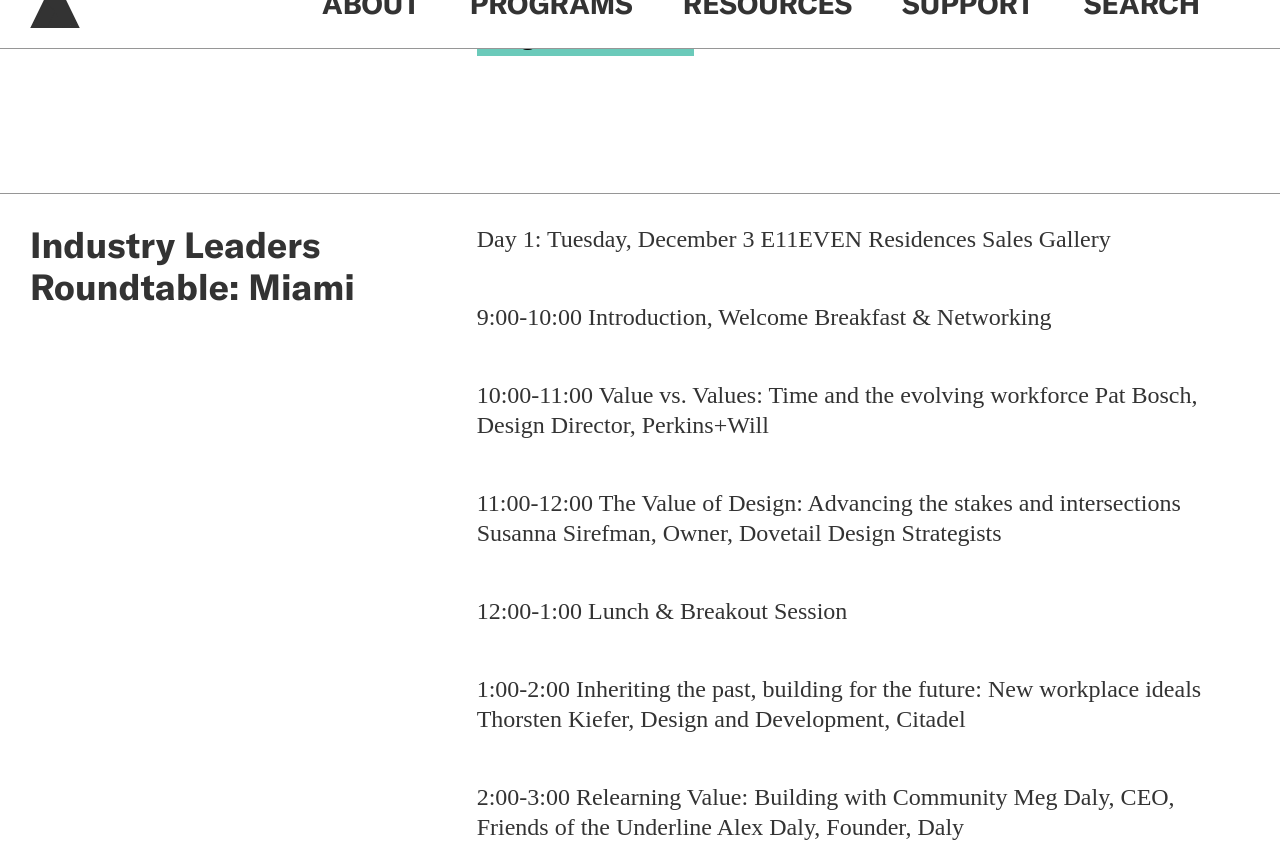
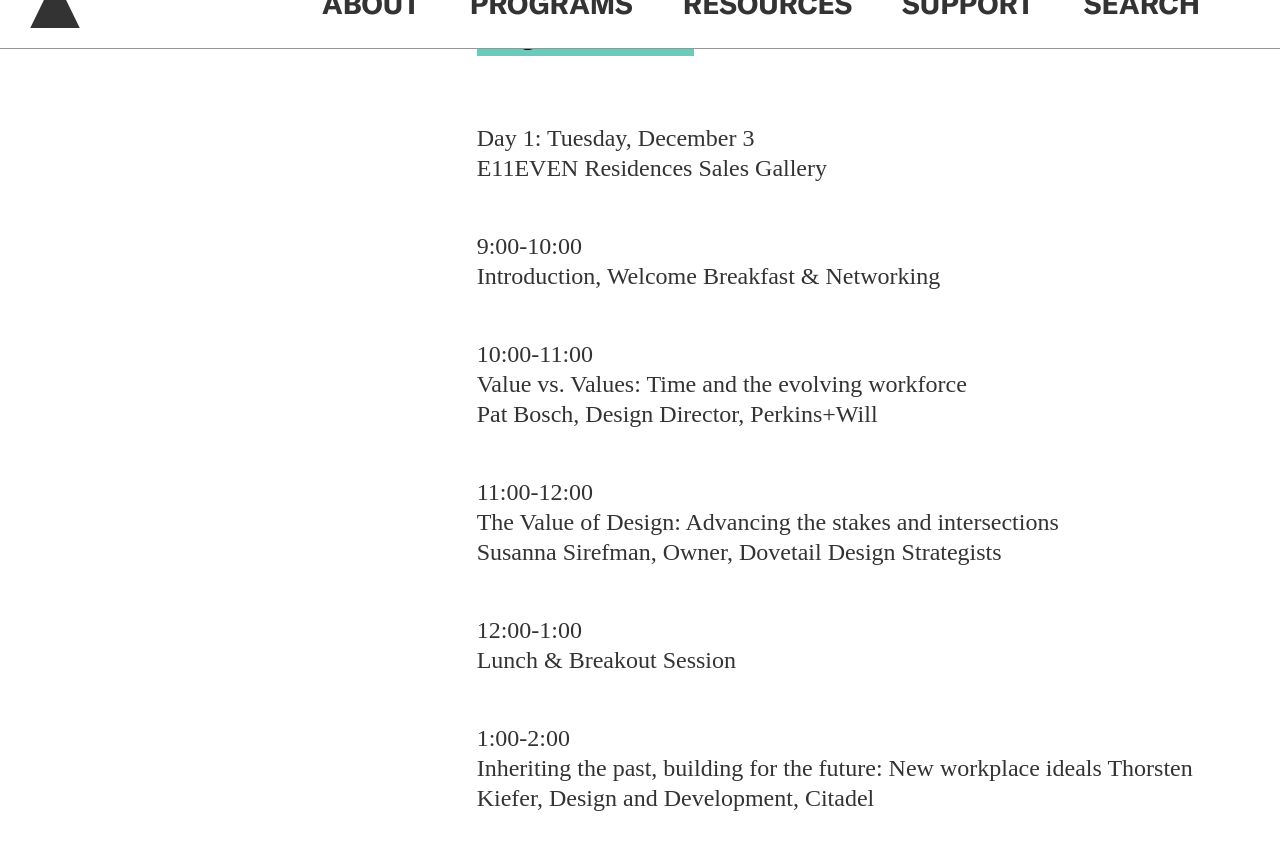
Before and after one commit to jengalas/bwaf-bbw, a Jekyll site: the page built from _programs/industry-leaders-roundtable-retreat.md, in a window 1280 px wide and 900 px high, scrolled down 2711 px, cut to the strip 34-900 px from the top of the window. Built offline with Jekyll 4.4.1, drawn with Linux system fonts in a browser that asks for light colours; nearby versions of some CDN libraries; some web fonts are replaced; some of the changed text lies outside the part shown.

Commit message:
Updated 1 file via CloudCannon.

```diff
--- a/_programs/industry-leaders-roundtable-retreat.md
+++ b/_programs/industry-leaders-roundtable-retreat.md
@@ -106,124 +106,70 @@
           https://www.eventbrite.com/e/2024-industry-leaders-roundtable-retreat-miami-tickets-1055638526249
     section_break: false
     include_left-hand_column_text_: false
-  - template: text-block
-    button:
-      - button_text:
-        button_link:
-    section_break: true
-    include_left-hand_column_text_: true
-    lefthand_text:
-      header_type: Medium Header
-      text: 'Industry Leaders Roundtable: Miami'
-      download: ''
-      link_url: >-
-        https://www.eventbrite.com/e/2024-industry-leaders-roundtable-retreat-miami-tickets-1055638526249?aff=oddtdtcreator
-      link_text:
-    text_block: >
-      Day 1: Tuesday, December 3
-
-      E11EVEN Residences Sales Gallery
-
-
-      9:00-10:00
-
-      Introduction, Welcome Breakfast & Networking
-
-
-      10:00-11:00
-
-      Value vs. Values: Time and the evolving workforce
-
-      Pat Bosch, Design Director, Perkins+Will
-
-
-      11:00-12:00
-
-      The Value of Design: Advancing the stakes and intersections
-
-      Susanna Sirefman, Owner, Dovetail Design Strategists
-
-
-      12:00-1:00
-
-      Lunch & Breakout Session
-
-
-      1:00-2:00
-
-      Inheriting the past, building for the future: New workplace ideals
-
-      Thorsten Kiefer, Design and Development, Citadel
-
-
-      2:00-3:00
-
-      Relearning Value: Building with Community
-
-      Meg Daly, CEO, Friends of the Underline
-
-      Alex Daly, Founder, Daly
-
-
-      3:00-4:00
-
-      Value in the Studio: Teaching Leadership
-
-      Marilys Nepomechie, Associate Dean, College of Communication, Architecture
-      + the Arts, FlU
-
-      Elizabeth Plater-Zyberk, Director of Master of Urban Design Program, U of
-      Miami
-
-      Dr. Thelma Lazo Flores, Dean of Interior Design, Istituto Marangoni
-
-
-      4:00-5:00
-
-      Group Discussion
-
-
-      6:00-9:00
-
-      Cocktail Reception & Dinner @ The River Oyster Bar
-
-
-
-      Day 2: Wednesday, December 4
-
-      Faena Hotel, 3201 Collins Ave, Miami Beach, FL 33140
-
-
-      9:30- 10:00
-
-      Coffee Service and Networking
-
-
-      10:00-11:oo
-
-      Presentation
-
-      Jennifer Baez, Chief of Staff, Miami-Dade County Office of Innovation and
-      Economic Development
-
-
-      11:00-12:00
-
-      Keynote/Conclusion
-
-      Angelica Baccon, Principal, SHoP Architects
-
-
-      1:00-7:00
-
-      Design Miami/Art Basel
   - template: miscellaneous-block
     button:
       - button_text:
         button_link:
     section_break: false
     include_left-hand_column_text_: false
-    miscellaneous: ''
+    miscellaneous: >-
+      Day 1: Tuesday, December 3<br>E11EVEN Residences Sales Gallery
+
+
+      9:00-10:00<br>Introduction, Welcome Breakfast & Networking
+
+
+      10:00-11:00<br>Value vs. Values: Time and the evolving workforce <br>Pat
+      Bosch, Design Director, Perkins+Will
+
+
+      11:00-12:00<br>The Value of Design: Advancing the stakes and intersections
+      <br>Susanna Sirefman, Owner, Dovetail Design Strategists
+
+
+      12:00-1:00<br>Lunch & Breakout Session
+
+
+      1:00-2:00<br>Inheriting the past, building for the future: New workplace
+      ideals Thorsten Kiefer, Design and Development, Citadel
+
+
+      2:00-3:00<br>Relearning Value: Building with Community <br>Meg Daly, CEO,
+      Friends of the Underline <br>Alex Daly, Founder, Daly
+
+
+      3:00-4:00<br>Value in the Studio: Teaching Leadership <br>Marilys
+      Nepomechie, Associate Dean, College of Communication, Architecture + the
+      Arts, FlU<br>Elizabeth Plater-Zyberk, Director of Master of Urban Design
+      Program, U of Miami<br>Dr. Thelma Lazo Flores, Dean of Interior Design,
+      Istituto Marangoni
+
+
+      4:00-5:00<br>Group Discussion
+
+
+      6:00-9:00<br>Cocktail Reception & Dinner @ The River Oyster Bar
+
+
+      Day 2: Wednesday, December 4<br>Faena Hotel, 3201 Collins Ave, Miami
+      Beach, FL 33140
+
+
+      9:30- 10:00<br>Coffee Service and Networking
+
+
+      10:00-11:00<br>Presentation<br>Jennifer Baez, Chief of Staff, Miami-Dade
+      County Office of Innovation and Economic Development
+
+
+      11:00-12:00<br>Keynote/Conclusion <br>Angelica Baccon, Principal, SHoP
+      Architects
+
+
+      2:00-5:00<br>Design Miami/Art Basel
+
+
+      &nbsp;
     lefthand_text:
       header_type: ''
       text: ''
```
